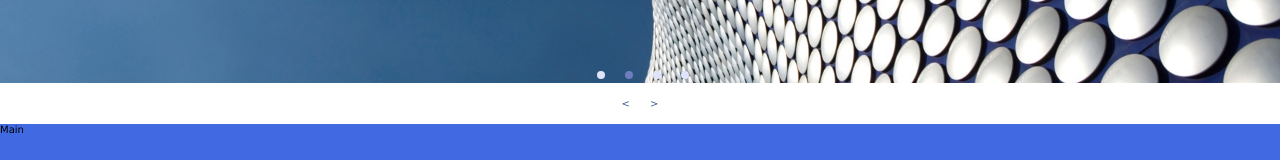
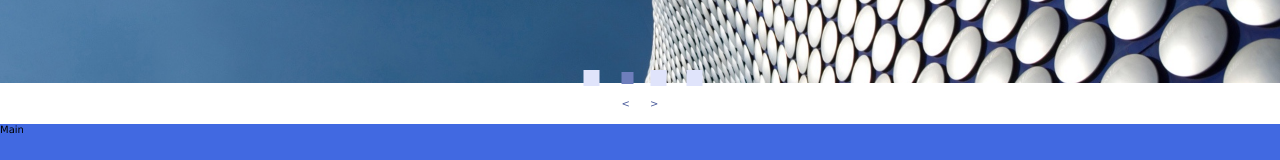
Before and after one commit to bWierzba/etn, a React (Create React App) app: page / in a window 1280 px wide. Shown: the part 717-877 px from the top of the page. Built offline with nearby package versions, Linux system fonts and the light colour scheme; grey boxes are pictures that could not be loaded.

Commit message:
slider styling

```diff
--- a/src/css/Header.css
+++ b/src/css/Header.css
@@ -10,3 +10,26 @@
   top: 90%;
   transform: translate(-50%);
 }
+
+.alice-carousel__dots-item {
+  width: 16px !important;
+  height: 16px !important;
+  border-radius: 0% !important;
+}
+.alice-carousel__dots-item:hover {
+  width: 12px !important;
+  height: 12px !important;
+  margin-left: 2px !important;
+  margin-right: 17px !important;
+  margin-bottom: 2px;
+
+  background-color: #e0e4fb !important;
+}
+.alice-carousel__dots-item.__active {
+  width: 12px !important;
+  height: 12px !important;
+  margin-right: 19px !important;
+  margin-bottom: 2px;
+  margin-left: 2px !important;
+  margin-right: 17px !important;
+}
```
Also changed, not shown: src/App.js (+5 -5 lines).
